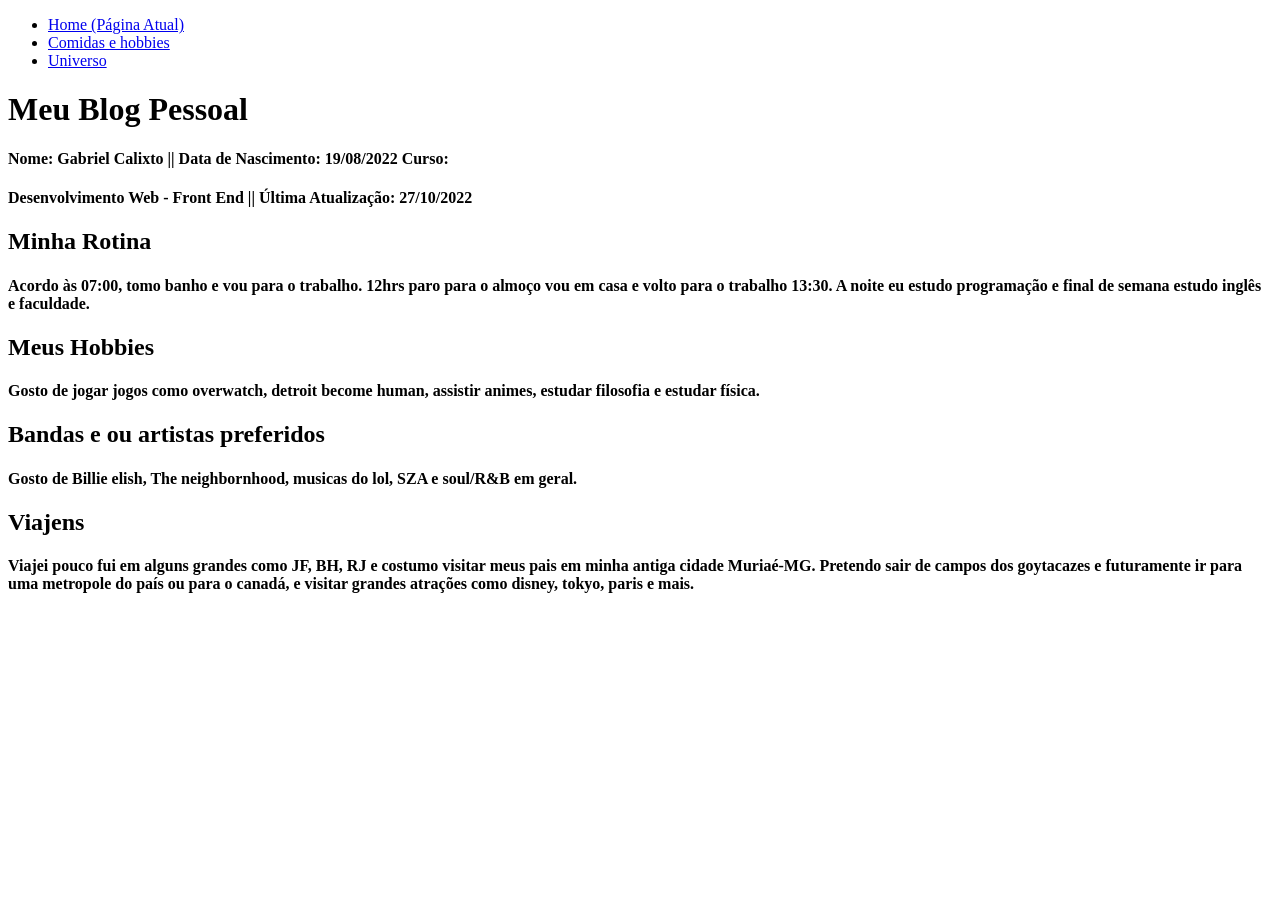
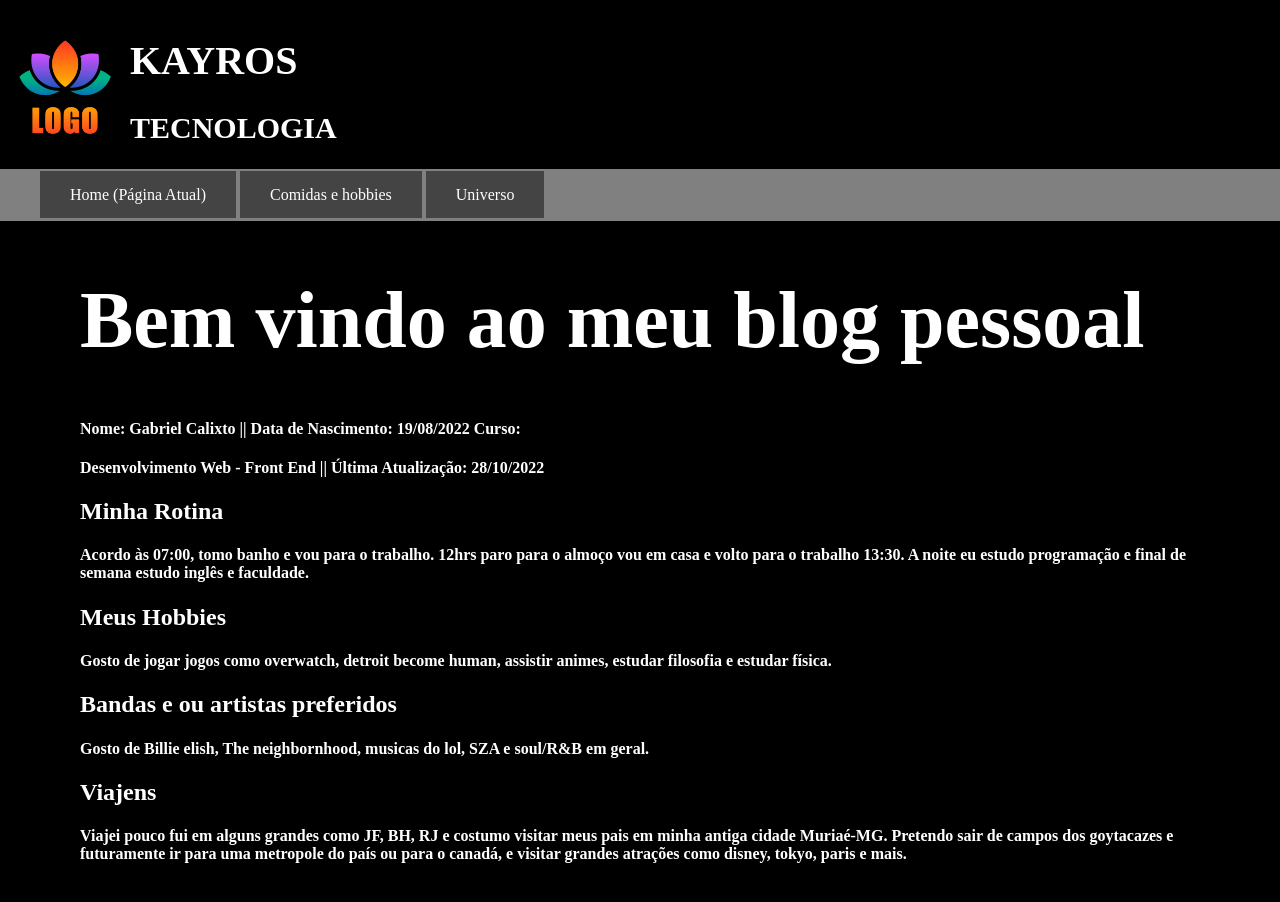
Before and after one commit to GabrielCalixto1/FirstProgramHtml, a plain HTML site: page index.html in a window 1280 px wide. Before the commit the page ends 800 px from the top, so only its background shows below. Drawn offline with Linux system fonts and the light colour scheme.

Commit message:
Adding navbar and some css

```diff
--- a/index.html
+++ b/index.html
@@ -2,31 +2,81 @@
 <html>
 
 <head>
+    <style>
+        body {
+            background-color: black;
+            margin: 0px 0px 0px 0px;
+        }
+        .bodyInformations {
+            background-color: black;
+            margin: 50px 80px 80px 80px;
+
+        }
+        .fonte {
+            color: white
+        }
+        a {
+            background-color: #444;
+            color: white;
+            text-decoration: none;
+            padding: 15px 30px 15px 30px;
+            margin-top: 200px;
+        }
+        .brand {
+            margin-top: 12px;
+            width: 130px;
+            float: left;
+        }
+        li {
+            display: inline;
+        }
+        .titlebrand {
+            font-size: 20px;
+        }
+        .navtools {
+         padding-top: 10px
+
+        }
+        .navtoolsbutton{
+            padding: 1px 0px 1px 0px ;
+            background-color: grey;
+        }
+
+        .welcome{
+            font-size: 80px;
+        }
+    </style>
     <meta charset="UTF-8">
     <meta http-equiv="X-UA-Compatible" content="IE=edge">
-    <title>Meu Blog</title>
+    <title>Blog - Gabriel Calixto</title>
 </head>
 
-<body>
-    <nav>
+<body class="fonte">
+    <div class = navtools>
+        <img class="brand" src="./brand.png" alt="logo empresa">
+        <div class="titlebrand">
+            <h1>KAYROS</h1>
+            <h2>TECNOLOGIA</h2>
+        </div>
+
+        <nav class = "navtoolsbutton">
             <div>
                 <ul>
-                <li>
-                    <a href="./index.html">Home <span>(Página Atual)</span></a>
-                </li>
-                <li>
-                    <a href="./3dot2exercise.html">Comidas e hobbies</a>
-                </li>
-                <li>
-                    <a href="./img.html">Universo</a>
+                    <li><a href="./index.html">Home <span>(Página Atual)</span></a></li>
+                    <li><a href="./favoritesthings.html">Comidas e hobbies</a></li>
+                    <li><a href="./universe.html">Universo</a></li>
                 </ul>
             </div>
         </nav>
+    </div>
+
+    <div class=bodyInformations>
         <div>
-        <h1>Meu Blog Pessoal</h1>
+
+            <h1 class="welcome">Bem vindo ao meu blog pessoal</h1>
             <h4>Nome: Gabriel Calixto || Data de Nascimento: 19/08/2022 Curso:</h4>
 
-        <h4>Desenvolvimento Web - Front End || Última Atualização: 27/10/2022</h4>
+            <h4>Desenvolvimento Web - Front End || Última Atualização: 28/10/2022</h4>
         </div>
         <div>
             <h2>Minha Rotina</h2>
@@ -48,6 +98,7 @@
                 Muriaé-MG. Pretendo sair de campos dos goytacazes e futuramente ir para uma metropole do país ou para o
                 canadá, e visitar grandes atrações como disney, tokyo, paris e mais.</h4>
         </div>
+    </div>
 </body>
 
 </html>
```
Also changed, not shown: favoritesthings.html (renamed from 3dot2exercise.html, +4 -3 lines), universe.html (renamed from img.html, +7 -1 lines), MarcosAurelio.jpg (added), brand.png (added), style.css (added). Lines whose indentation alone changed are shown as unchanged.
